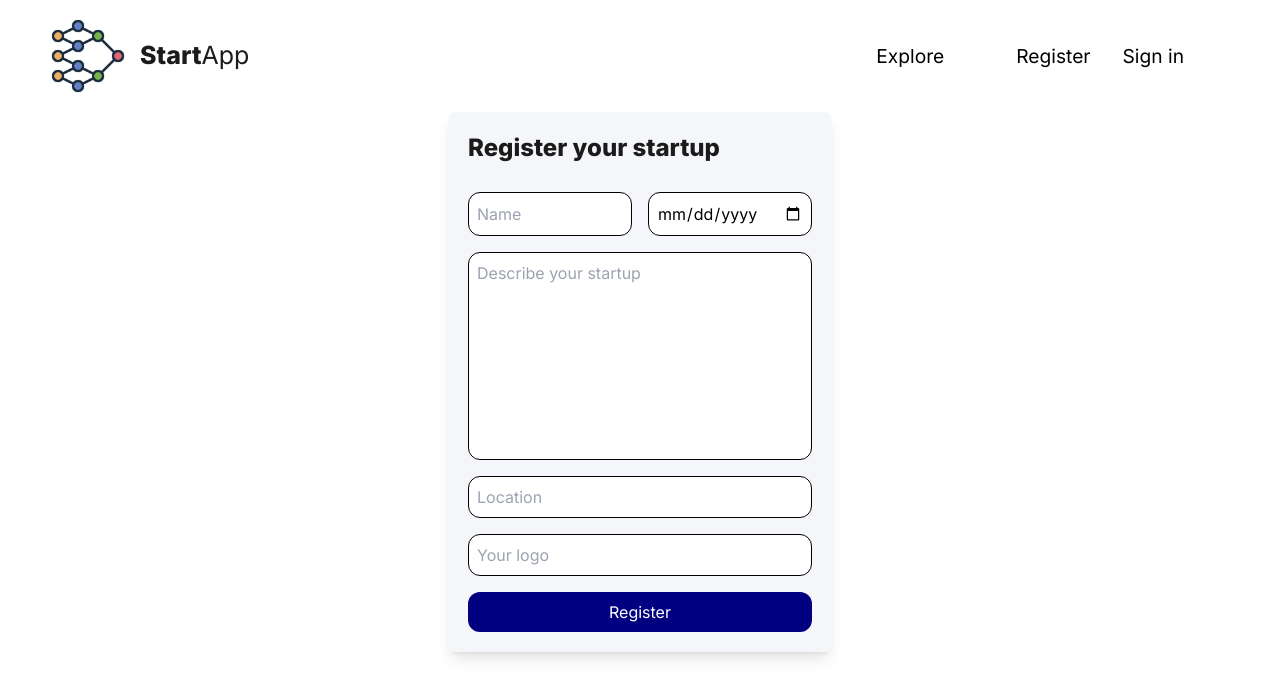
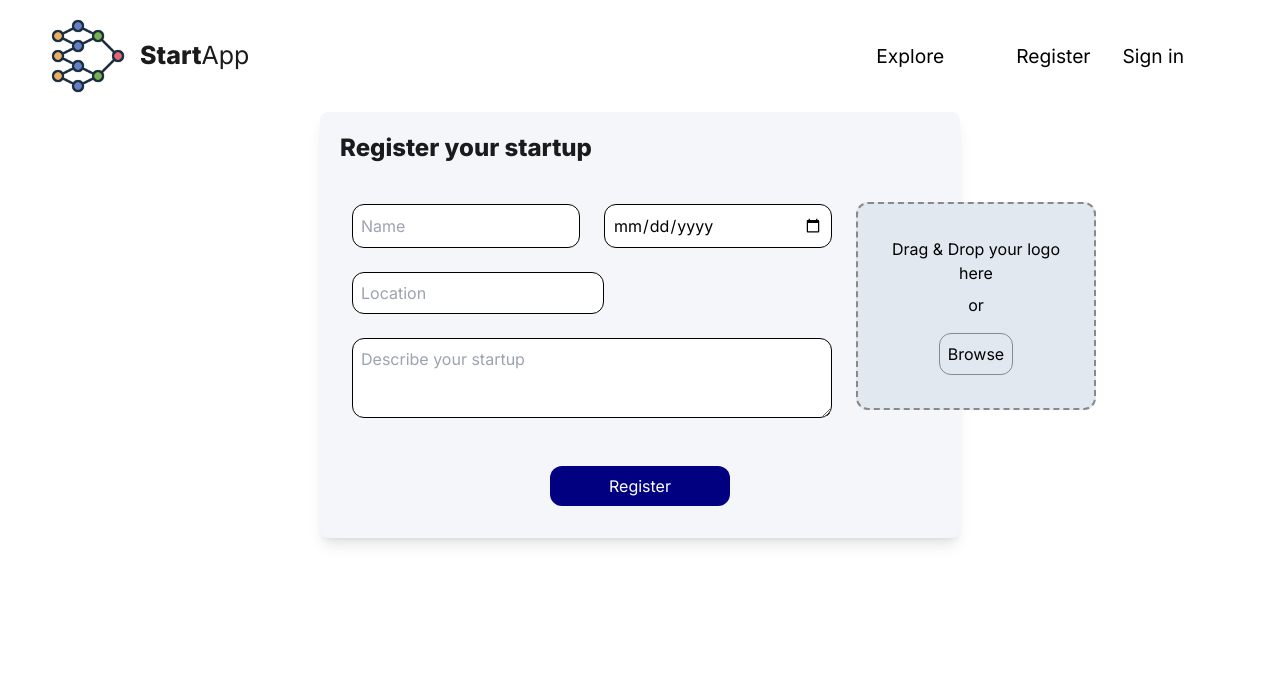
Before and after one commit to dKurtalic/boldapp, a React (Vite) app in the folder boldapp/: page /registerStartup in a window 1280 px wide. Shown: the top 698 px of the page. Built offline with nearby package versions, Linux system fonts and the light colour scheme.

Commit message:
drag n drop upload frontend

```diff
--- a/boldapp/src/components/registerStartupForm.jsx
+++ b/boldapp/src/components/registerStartupForm.jsx
@@ -1,11 +1,20 @@
 import React from 'react'
 import { FcGoogle } from 'react-icons/fc'
-import { useState, useRef } from 'react';
+import { useState, useRef, useEffect } from 'react';
 import { Link } from 'react-router-dom';
 
 import { useAuthContext } from '../hooks/useAuthContex'
 
 const RegisterStartupForm = () => {
+    const [image, setImage] = useState()
+    const [isDragging, setIsDragging] = useState(false)
+    const fileInputRef = useRef()
+    const [error, setError] = useState(null)
+
+    function selectFiles() {
+        event.preventDefault()
+        fileInputRef.current.click()
+    }
     const { user } = useAuthContext()
     const formRef = useRef()
     const [form, setForm] = useState({
@@ -37,12 +46,13 @@ const RegisterStartupForm = () => {
             if (!form.name) console.log("name")
             if (!form.location) console.log("location")
             if (!form.description) console.log("description")
-            alert('Please fill in all required fields');
+            setError('Please fill in all required fields');
             return;
         }
+        else setError(null)
 
         setLoading(true);
-
+        form.logo = JSON.stringify(image).replace("blob:", "")
         try {
 
 
@@ -92,18 +102,61 @@ const RegisterStartupForm = () => {
 
         setLoading(false);
     };
+    function onFileSelect(event) {
+        if (!image) setImage(null)
+        const files = event.target.files;
+        if (checkImage(files)) { setImage(URL.createObjectURL(files[i])) }
+        else setError("Invalid image")
+        console.log("IMage je " + image)
+    }
+
+    function checkFiles(files) {
+        if (files.length == 0) { setError("Invalid image"); return false; }
+        if (files[0].type.split('/')[0] != 'image') { setError("Invalid image"); return false; }
+        return true;
+    }
+
+    function deleteImage(index) {
+        setImage(null)
+        setError(null)
+    }
+    function onDragOver(event) {
+
+        event.preventDefault()
+        setIsDragging(true)
+        event.dataTransfer.dropEffect = 'copy'
+    }
+    function onDragLeave(event) {
+        event.preventDefault()
+        setIsDragging(false)
+    }
+    function onDrop(event) {
+
+        event.preventDefault()
+        if (!image) setImage(null)
+        setError(null)
+        setIsDragging(false)
+
+        const files = event.dataTransfer.files
+        if (checkFiles(files)) setImage(URL.createObjectURL(files[0]))
+        else setError("Invalid image")
+
+
+    }
 
     return (
-        <div className='bg-lightGray w-96 mx-auto shadow-lg rounded-lg p-5'>
+        <div className='bg-lightGray w-[50%] mx-auto shadow-lg rounded-lg p-5'>
             <h2 className='font-bold text-textColor text-2xl lg:justify-end mb-7'>Register your startup</h2>
 
             <form
                 ref={formRef}
                 onSubmit={handleSubmit}
                 className='flex flex-col gap-4'>
-                <div className="grid grid-cols-2 gap-4">
+                <div className='flex flex-row'>
+                    <div>
+                        <div className="grid grid-cols-2 ">
                             <input
-                        className='p-2 rounded-xl border'
+                                className='p-2 rounded-xl border m-3'
                                 type='text'
                                 name='name'
                                 placeholder='Name'
@@ -111,7 +164,7 @@ const RegisterStartupForm = () => {
                                 value={form.name}
                             />
                             <input
-                        className='p-2 rounded-xl border'
+                                className='p-2 rounded-xl border m-3'
                                 type='date'
                                 name='foundingDate'
                                 placeholder='Founding date'
@@ -119,33 +172,77 @@ const RegisterStartupForm = () => {
                                 value={form.foundingDate}
                             />
                         </div>
-                <textarea
-                    className='p-2 rounded-xl h-[13rem] border resize-none'
-                    name='description'
-                    placeholder='Describe your startup'
-                    onChange={handleChange}
-                    value={form.description}
-                />
+
+
                         <input
-                    className='p-2 rounded-xl border'
+                            className='p-2 rounded-xl border m-3'
                             type='text'
                             name='location'
                             onChange={handleChange}
                             placeholder='Location'
                             value={form.location}
                         />
+
+                        <textarea
+                            className='p-2 rounded-xl h-[5rem] w-[30rem] border m-3 '
+                            name='description'
+                            placeholder='Describe your startup'
+                            onChange={handleChange}
+                            value={form.description}
+                        />
+                    </div>
+                    <div className=''>
+                        <div className='drag-area p-2 none rounded-xl h-[13rem] w-[15rem] m-3 border-dashed border-gray border-[2px] bg-slate-200 flex justify-center items-center select-none mt-[10px]' onDrop={onDrop}
+                            onDragLeave={onDragLeave}
+                            onDragOver={onDragOver} >
+                            {
+                                isDragging ? (
+                                    <div>Drop image here</div>
+                                ) : (
+                                    <div className='text-center'>
+                                        <div className='m-2'>Drag & Drop your logo here</div>
+                                        <div className='m-2'>or</div>
+                                        <button className='select m-2 border-[1px] border-gray p-2 rounded-xl' role='button' onClick={selectFiles}>
+                                            Browse
+                                        </button>
+                                    </div>
+                                )
+                            }
                             <input
-                    className='p-2 rounded-xl border'
-                    type='text'
+                                id='myFileInput'
+                                accept='image/*'
+                                className='dragndrop '
+                                type='file'
                                 name='logo'
-                    placeholder='Your logo'
-                    onChange={handleChange}
                                 value={form.logo}
+                                multiple ref={fileInputRef}
+                                onChange={onFileSelect}
+
                             />
+                        </div>
 
-                <button onClick={handleSubmit} className='bg-navyBlue rounded-xl text-white py-2 hover:scale-105 duration-300'>
+                        <div className='p-2'>
+
+                            {image && error == null && <div>
+                                <div>Uploaded image:</div>
+                                <div className='flex justify-between'>
+                                    <img src={image} className='h-[2rem]' />
+                                    <button onClick={deleteImage}>Delete image</button>
+                                </div>
+                            </div>}
+                            {error && (
+                                <div>{error}</div>
+                            )}
+                        </div>
+                    </div>
+
+                </div>
+
+                <div className=' text-center'>
+                    <button onClick={handleSubmit} className='bg-navyBlue my-3  rounded-xl w-[30%] text-white py-2 hover:scale-105 duration-300'>
                         Register
                     </button>
+                </div>
             </form>
 
 
--- /dev/null
+++ b/boldapp/src/functions/uploadImages.js
@@ -0,0 +1,57 @@
+import { useState, useRef } from 'react';
+
+
+export default function uploadImages() {
+    const [images, setImages] = useState()
+    const [isDragging, setIsDragging] = useState(false)
+    const fileInputRef = useRef()
+
+    function selectFiles() {
+        fileInputRef.current.click()
+    }
+    function onChangeSelect(event) {
+        const files = event.target.files;
+        if (files.length == 0) return;
+        for (let i = 0; i < files.length; i++) {
+            if (files[i].type.split('/')[0] != 'image') continue;
+            if (!images.some((e) => { e.name === files[i].name }))
+                setImages((prevImages) => [
+                    ...prevImages, {
+                        name: files[i].name,
+                        url: URL.createObjectURL(files[i])
+                    }
+                ])
+        }
+    }
+
+
+    function deleteImage(index) {
+        setImages((prevImages) =>
+            prevImages.filter((_, i) => i !== index)
+        )
+    }
+    return (
+        <div className='drag-area'>
+
+            <input
+                className='p-2 rounded-xl h-[13rem] m-3 border-dashed border-gray border-[2px] bg-slate-200 flex justify-center items-center select-none mt-[10px]'
+                type='file'
+                name='logo'
+                placeholder='Drag and drop your logo'
+
+                value={form.logo}
+                multiple ref={fileInputRef}
+                onChange={onChangeSelect}
+            />
+
+            <div>
+                {images.map((image, index) => {
+                    <div className='image' key={index}>
+                        <span className='delete' onClick={() => { deleteImage(index) }}>&times;</span>
+                        <img src={image.url} />
+                    </div>
+                })}
+            </div>
+        </div>
+    );
+}
--- a/boldapp/src/index.css
+++ b/boldapp/src/index.css
@@ -73,3 +73,9 @@ ul.specialBullets li:before {
   background-image: url("./res/check.png");
   background-size: cover;
 }
+
+.drag-area.dragover .visible,
+.drag-area.on-drop,
+.drag-area input {
+  display: none;
+}
```
Lines whose indentation alone changed are shown as unchanged.
